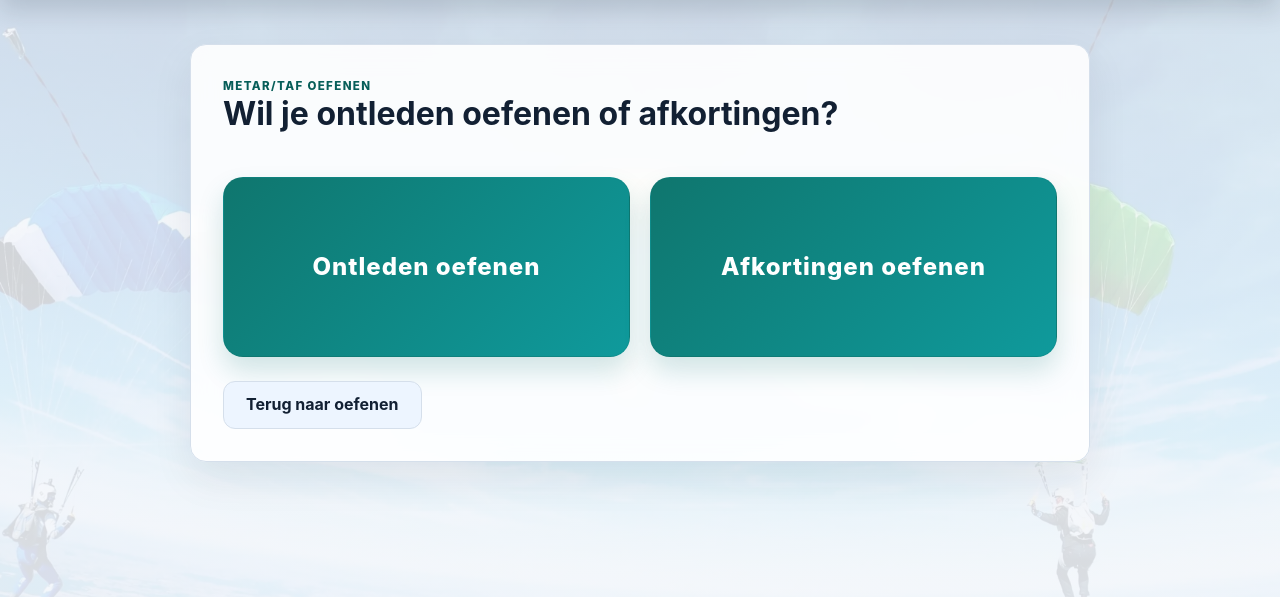
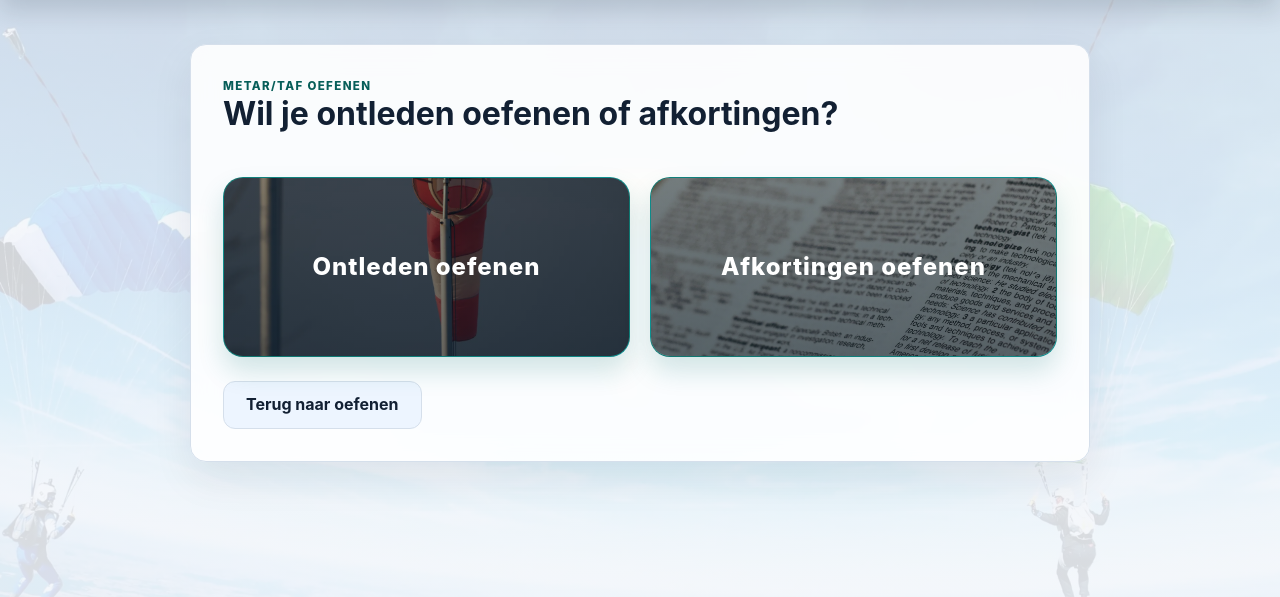
Before and after one commit to Ultimatevirus/skydive-theorie, a Flask app: template templates/metar_choice.html in a window 1280 px wide. Shown: the part 77-674 px from the top of the page. Run offline with Flask 3, Linux system fonts and the light colour scheme; the template is opened without the code that fills it: most values are stand-ins (such as "Sample title", 1, 10 or a date in 2020); some libraries are stand-ins or nearby versions.

Commit message:
Styling changes

```diff
--- a/static/style.css
+++ b/static/style.css
@@ -1137,6 +1137,30 @@ textarea {
     --category-image: url("branding/wingsuit.webp");
 }
 
+.choice-image--exam {
+    --category-image: url("branding/exam.webp");
+}
+
+.choice-image--practice {
+    --category-image: url("branding/practice.webp");
+}
+
+.choice-image--decode {
+    --category-image: url("branding/windsock.webp");
+}
+
+.choice-image--abbreviations {
+    --category-image: url("branding/dictionary.webp");
+}
+
+.choice-image--metar {
+    --category-image: url("branding/cloud.webp");
+}
+
+.choice-image--taf {
+    --category-image: url("branding/airport.webp");
+}
+
 .category-card.is-unavailable {
     cursor: not-allowed;
     border-color: rgba(100, 116, 139, 0.28);
--- a/templates/index.html
+++ b/templates/index.html
@@ -31,8 +31,8 @@
             <h1 id="home-title">{{ t('Theorie oefenen voor je KNVvL A/B brevet') }}</h1>
             <p class="home-lead">{{ t('Bereid je stap voor stap voor met heldere theorie, gerichte oefening en oefenexamens voor je KNVvL A- of B-brevet.') }}</p>
             <div class="button-row home-actions">
-                <a href="{{ url_for('oefenen') }}" class="primary-btn">{{ t('Start oefenen') }}</a>
-                <a href="{{ url_for('practice') }}" class="secondary-btn">{{ t('Naar oefenexamen') }}</a>
+                <a href="{{ url_for('practice') }}" class="primary-btn">{{ t('Naar oefenexamens') }}</a>
+                <a href="{{ url_for('oefenen') }}" class="secondary-btn">{{ t('Start dynamische oefeningen') }}</a>
             </div>
             <div class="home-hero-note">
                 <span class="home-note-icon" aria-hidden="true">i</span>
@@ -84,7 +84,7 @@
 
     <aside class="home-disclaimer" aria-label="{{ t('Belangrijke informatie') }}">
         <span class="disclaimer-icon" aria-hidden="true">!</span>
-        <p><strong>{{ t('Belangrijk om te weten') }}</strong>{{ t('Let op!: Dit zijn geen officiële KNVvL (oefen)examenvragen en ze zijn tevens NIET volledig gevalideerd!') }}</p>
+        <p><strong>{{ t('Belangrijk om te weten') }}</strong>{{ t("Let op!: Dit zijn geen officiële KNVvL (oefen)examenvragen. Ondanks dat er meerdere HI's en I's naar de vragen gekeken hebben kan het zijn dat niet alle vragen gevalideerd zijn.") }}</p>
     </aside>
 
     <details class="home-more-info">
--- a/templates/learn.html
+++ b/templates/learn.html
@@ -55,11 +55,12 @@
                 <li><a href="https://www.skydivesupplies.nl/brevet/" target="_blank" rel="noopener noreferrer">Skydive Supplies</a> – {{ t('Externe informatie over het halen van het KNVvL brevet. & theorie avonden') }}</li>
                 <li><a href="https://www.knmi.nl/nederland-nu/luchtvaart/weerbulletin-kleine-luchtvaart" target="_blank" rel="noopener noreferrer">{{ t('Weerbulletin kleine luchtvaart') }}</a> – {{ t('Officiële KNMI weerberichten voor kleine luchtvaart, met onder andere hoogtewinden') }}</li>
                 <li><a href="https://www.luchtvaartmeteo.nl" target="_blank" rel="noopener noreferrer">Luchtvaartmeteo</a> – {{ t('KNMI-extranet met gedetailleerde weersinformatie voor de luchtvaart. Via Mijn KNVvL kan je een gratis account aanvragen voor deze dienst.') }}</li>
+                <li><a href="https://www.skydivemag.com/new/" target="_blank" rel="noopener noreferrer">Skydive magazine</a> – {{ t('Een externe, buitenlandse site met nieuws, tips en tricks rondom skydiven.') }}</li>
             </ul>
         </div>
 
         <div class="button-row">
-            <a href="{{ url_for('practice') }}" class="primary-btn">{{ t('Naar oefenexamen') }}</a>
+            <a href="{{ url_for('practice') }}" class="primary-btn">{{ t('Naar oefenexamens') }}</a>
             <a href="{{ url_for('index') }}" class="secondary-btn">{{ t('Home') }}</a>
         </div>
     </div>
--- a/templates/metar_choice.html
+++ b/templates/metar_choice.html
@@ -19,10 +19,10 @@
 
         {% if practice_mode %}
             <div class="choice-grid" aria-label="{{ t('Kies een berichttype') }}">
-                <a href="{{ url_for('metar_practice') if practice_mode == 'ontleden' else url_for('metar_abbreviations') }}" class="choice-card option-card choice-form">
+                <a href="{{ url_for('metar_practice') if practice_mode == 'ontleden' else url_for('metar_abbreviations') }}" class="choice-card option-card choice-form category-card choice-image--metar">
                     <span class="choice-label">{{ t("METAR's ontleden") if practice_mode == 'ontleden' else t('METAR afkortingen oefenen') }}</span>
                 </a>
-                <a href="{{ url_for('taf_practice') if practice_mode == 'ontleden' else url_for('taf_abbreviations') }}" class="choice-card option-card choice-form">
+                <a href="{{ url_for('taf_practice') if practice_mode == 'ontleden' else url_for('taf_abbreviations') }}" class="choice-card option-card choice-form category-card choice-image--taf">
                     <span class="choice-label">{{ t("TAF's ontleden") if practice_mode == 'ontleden' else t('TAF afkortingen oefenen') }}</span>
                 </a>
             </div>
@@ -31,10 +31,10 @@
             </div>
         {% else %}
             <div class="choice-grid" aria-label="{{ t('Kies een oefenmodus') }}">
-                <a href="{{ url_for('metar_type_choice', practice_mode='ontleden') }}" class="choice-card option-card choice-form">
+                <a href="{{ url_for('metar_type_choice', practice_mode='ontleden') }}" class="choice-card option-card choice-form category-card choice-image--decode">
                     <span class="choice-label">{{ t('Ontleden oefenen') }}</span>
                 </a>
-                <a href="{{ url_for('metar_type_choice', practice_mode='afkortingen') }}" class="choice-card option-card choice-form">
+                <a href="{{ url_for('metar_type_choice', practice_mode='afkortingen') }}" class="choice-card option-card choice-form category-card choice-image--abbreviations">
                     <span class="choice-label">{{ t('Afkortingen oefenen') }}</span>
                 </a>
             </div>
--- a/templates/practice.html
+++ b/templates/practice.html
@@ -39,11 +39,11 @@
             <div class="choice-grid" aria-label="{{ t('Kies oefenmodus') }}">
                 <form method="POST" action="{{ url_for('practice_mode', level=level) }}" class="choice-form" data-turbo="false">
                     <input type="hidden" name="csrf_token" value="{{ csrf_token() }}">
-                    <button type="submit" name="practice_type" value="exam" class="choice-card option-card">
+                    <button type="submit" name="practice_type" value="exam" class="choice-card option-card category-card choice-image--exam">
                         <span class="choice-label">{{ t('Oefenexamen maken') }}</span>
                     </button>
                 </form>
-                <a href="{{ url_for('practice_free', level=level) }}" class="choice-card option-card choice-form">
+                <a href="{{ url_for('practice_free', level=level) }}" class="choice-card option-card choice-form category-card choice-image--practice">
                     <span class="choice-label">{{ t('Vrij oefenen') }}</span>
                 </a>
             </div>
--- a/translations.py
+++ b/translations.py
@@ -89,6 +89,8 @@ TRANSLATIONS = {
         "Oefenexamens": "Practice exams",
         "Maak een oefenexamen en zie direct waar jouw aandachtspunten liggen.": "Take a practice exam and see straight away where you need to focus.",
         "Naar oefenexamen": "Go to practice exam",
+        "Naar oefenexamens": "Go to practice exams",
+        "Start dynamische oefeningen": "Start dynamic exercises",
         "gemaakt door Alex Brittmann": "made by Alex Brittmann",
         "Gemaakt door Alex Brittmann": "Made by Alex Brittmann",
         "Studiepagina": "Study page",
@@ -170,6 +172,7 @@ TRANSLATIONS = {
         "Circuit planning modus": "Circuit planning mode",
         "Meer dynamisch gegenereerde vragen": "More dynamically generated questions",
         "Let op!: Dit zijn geen officiële KNVvL (oefen)examenvragen!": "Please note: These are not official KNVvL exam or practice questions!",
+        "Let op!: Dit zijn geen officiële KNVvL (oefen)examenvragen. Ondanks dat er meerdere HI's en I's naar de vragen gekeken hebben kan het zijn dat niet alle vragen gevalideerd zijn.": "Please note: These are not official KNVvL exam or practice questions. Although several assistant instructors and instructors have reviewed them, some questions may not have been validated.",
         "Let op!: Dit zijn geen officiële KNVvL (oefen)examenvragen en ze zijn tevens NIET volledig gevalideerd!": "Please note: These are not official KNVvL exam or practice questions, and they have NOT been fully validated!",
         "Op dit moment zijn de vragen nog NIET gevalideerd!": "At the moment, the questions are NOT yet validated!",
         "Deze site is nog volop in ontwikkeling. Mocht je tips of ideeën willen delen, neem dan vooral contact op via het contactformulier op de site. Voor de technici onder ons kan je de GitHub repo inkijken op de volgende locatie": "This site is still being actively developed. If you have any tips or ideas, feel free to share them via the contact form on the site. For the tech-minded among us, you can view the GitHub repo here:",
@@ -198,6 +201,7 @@ TRANSLATIONS = {
         "Weerbulletin kleine luchtvaart": "Light aviation weather bulletin",
         "Officiële KNMI weerberichten voor kleine luchtvaart, met onder andere hoogtewinden": "Official KNMI weather reports for light aviation, including winds aloft.",
         "KNMI-extranet met gedetailleerde weersinformatie voor de luchtvaart. Via Mijn KNVvL kan je een gratis account aanvragen voor deze dienst.": "KNMI extranet with detailed aviation weather information. You can request a free account for this service through Mijn KNVvL.",
+        "Een externe, buitenlandse site met nieuws, tips en tricks rondom skydiven.": "An international website with skydiving news, tips, and advice.",
         "METAR oefenen": "Practice METARs",
         "Wat wil je oefenen?": "What do you want to practise?",
         "Wil je ontleden oefenen of afkortingen?": "Do you want to practise decoding or abbreviations?",
```
Also changed, not shown: tests/test_app.py (+44 -2 lines), static/branding/airport.webp (added), static/branding/cloud.webp (added), static/branding/dictionary.webp (added), static/branding/exam.webp (added), static/branding/practice.webp (added), static/branding/windsock.webp (added).
